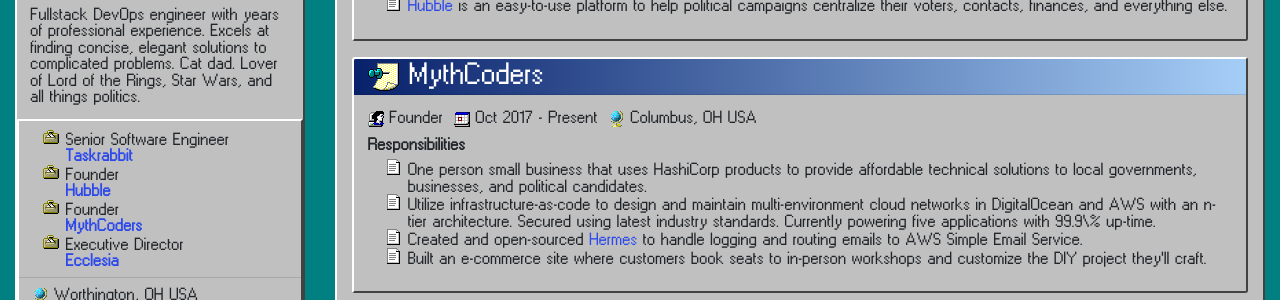
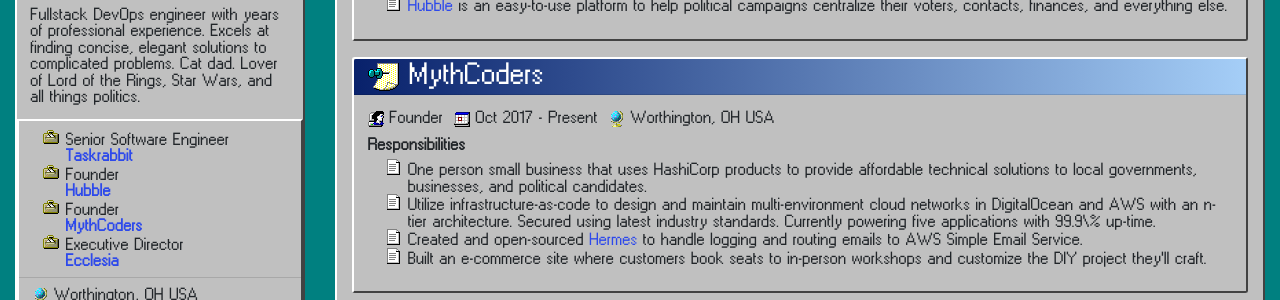
Before and after one commit to jmadkins/jmadkins.github.io, a Jekyll site: the page built from index.html, in a window 1280 px wide. Shown: the part 344-644 px from the top of the page. Built offline with Jekyll 4.4.1, drawn with Linux system fonts in a browser that asks for light colours.

Commit message:
Update MythCoders location

```diff
--- a/_data/jobs.yml
+++ b/_data/jobs.yml
@@ -17,7 +17,7 @@
     - <a href='https://hubble.vote'>Hubble</a> is an easy-to-use platform to help political campaigns centralize their voters, contacts, finances, and everything else.
 
 - company: MythCoders
-  location: Columbus, OH USA
+  location: Worthington, OH USA
   positions:
     - title: Founder
       start: Oct 2017
```
